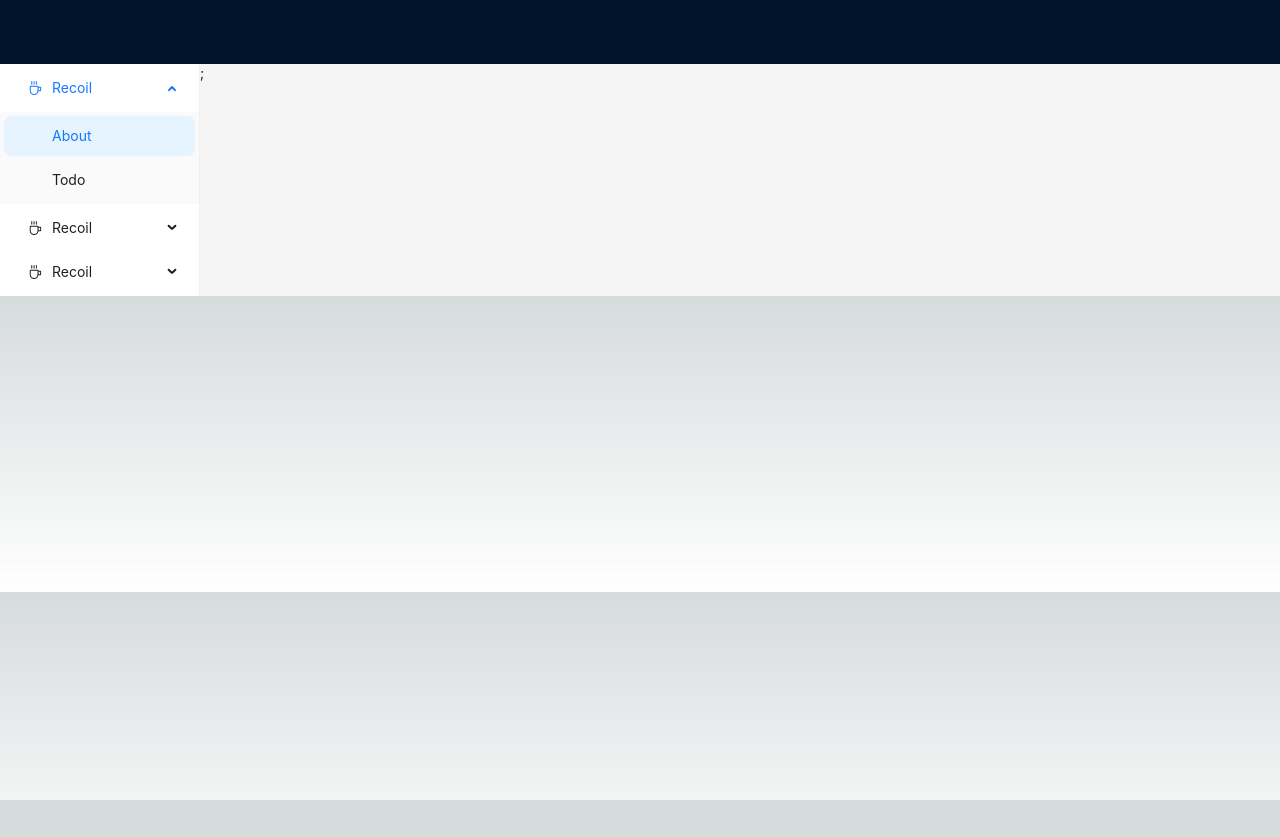
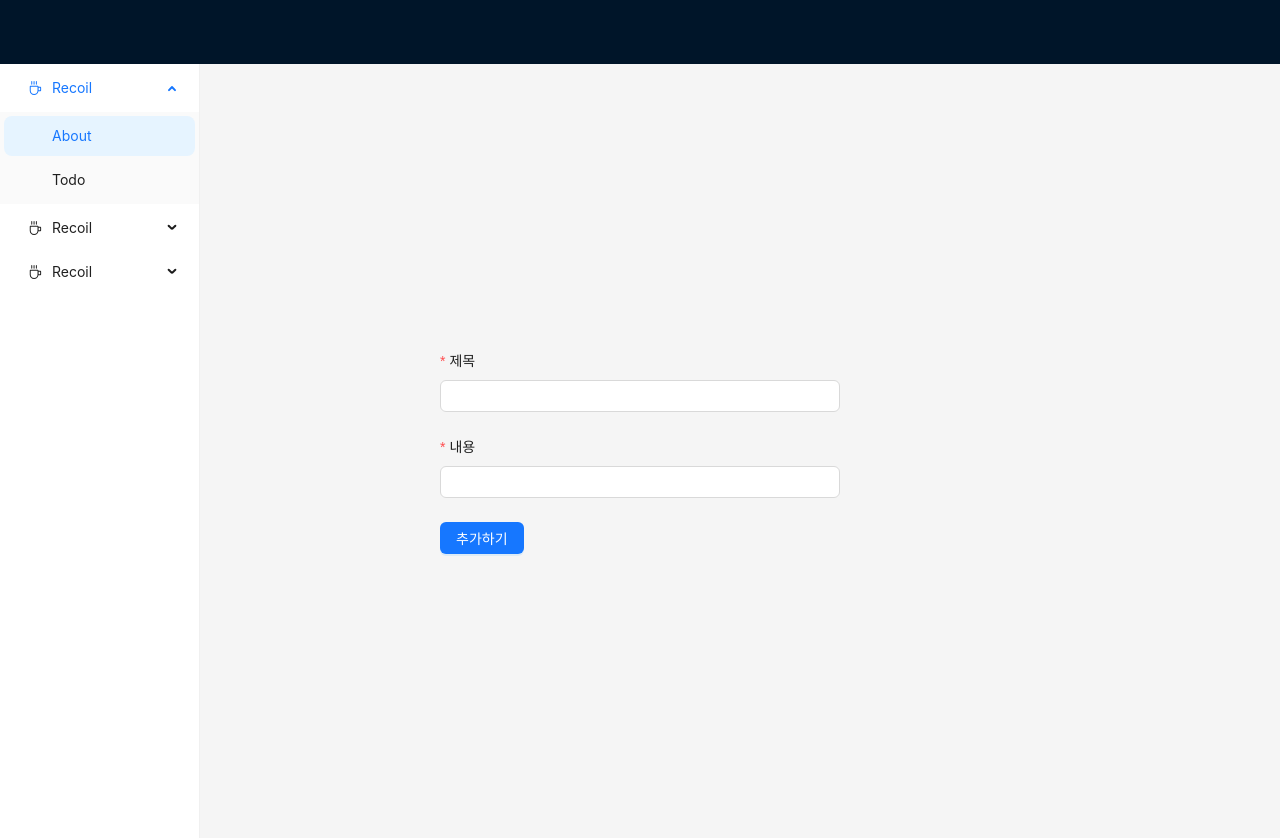
Before and after one commit to kordobby/tttodolist, a Next.js app: page /recoil/todo in a window 1280 px wide. Shown: the top 838 px of the page. Before the commit the page ends 800 px from the top, so only its background shows below. Built offline with nearby package versions, Linux system fonts and the light colour scheme.

Commit message:
add. form

```diff
--- a/src/pages/_app.tsx
+++ b/src/pages/_app.tsx
@@ -5,7 +5,7 @@ import Layout from "@/components/GNB/Layout/Layout";
 export default function App({ Component, pageProps }: AppProps) {
   return (
     <Layout stateType="recoil">
-      <Component {...pageProps} />;
+      <Component {...pageProps} />
     </Layout>
   );
 }
--- a/src/pages/index.tsx
+++ b/src/pages/index.tsx
@@ -14,7 +14,7 @@ export default function Home() {
         <meta name="viewport" content="width=device-width, initial-scale=1" />
         <link rel="icon" href="/favicon.ico" />
       </Head>
-      <main className={`${styles.main} ${inter.className}`}></main>
+      <main></main>
     </>
   );
 }
--- a/src/pages/recoil/todo/index.tsx
+++ b/src/pages/recoil/todo/index.tsx
@@ -1,7 +1,70 @@
 import { NextPage } from "next";
+import { Form, Input, Row, Button } from "antd";
 
 const TodoPage: NextPage = () => {
-  return <></>;
+  const [form] = Form.useForm();
+  const title = Form.useWatch("title", form);
+  const contents = Form.useWatch("contents", form);
+
+  const onAddTodo = () => {};
+
+  return (
+    <Row
+      style={{
+        display: "flex",
+        justifyContent: "center",
+        alignItems: "center",
+        height: "100vh",
+      }}
+    >
+      <Form
+        form={form}
+        name="recoil-todo"
+        labelCol={{ span: 6 }}
+        wrapperCol={{ span: 16 }}
+        onValuesChange={(changedValues, values) => {
+          console.log(values);
+        }}
+        layout="vertical"
+        style={{
+          width: 600,
+        }}
+        initialValues={{}}
+        autoComplete="off"
+        // labelAlign="left"
+      >
+        <Form.Item
+          label="제목"
+          name="title"
+          rules={[
+            {
+              required: true,
+              message: "오늘의 할 일은?",
+            },
+          ]}
+        >
+          <Input />
+        </Form.Item>
+        <Form.Item
+          label="내용"
+          name="contents"
+          rules={[
+            {
+              required: true,
+              message: "오늘의 할 일은?",
+            },
+          ]}
+        >
+          <Input />
+        </Form.Item>
+        <Form.Item label="">
+          <Button onClick={onAddTodo} type="primary" htmlType="submit">
+            추가하기
+          </Button>
+        </Form.Item>
+      </Form>
+    </Row>
+  );
 };
 
 export default TodoPage;
--- a/src/styles/globals.css
+++ b/src/styles/globals.css
@@ -1,9 +1,9 @@
 :root {
   --max-width: 1100px;
-  --border-radius: 12px;
-  --font-mono: ui-monospace, Menlo, Monaco, 'Cascadia Mono', 'Segoe UI Mono',
-    'Roboto Mono', 'Oxygen Mono', 'Ubuntu Monospace', 'Source Code Pro',
-    'Fira Mono', 'Droid Sans Mono', 'Courier New', monospace;
+  /* --border-radius: 12px;
+  --font-mono: ui-monospace, Menlo, Monaco, "Cascadia Mono", "Segoe UI Mono",
+    "Roboto Mono", "Oxygen Mono", "Ubuntu Monospace", "Source Code Pro",
+    "Fira Mono", "Droid Sans Mono", "Courier New", monospace;
 
   --foreground-rgb: 0, 0, 0;
   --background-start-rgb: 214, 219, 220;
@@ -37,11 +37,11 @@
   --callout-rgb: 238, 240, 241;
   --callout-border-rgb: 172, 175, 176;
   --card-rgb: 180, 185, 188;
-  --card-border-rgb: 131, 134, 135;
+  --card-border-rgb: 131, 134, 135; */
 }
 
 @media (prefers-color-scheme: dark) {
-  :root {
+  /* :root {
     --foreground-rgb: 255, 255, 255;
     --background-start-rgb: 0, 0, 0;
     --background-end-rgb: 0, 0, 0;
@@ -70,7 +70,7 @@
     --callout-border-rgb: 108, 108, 108;
     --card-rgb: 100, 100, 100;
     --card-border-rgb: 200, 200, 200;
-  }
+  } */
 }
 
 * {
@@ -86,18 +86,11 @@ body {
 }
 
 body {
-  color: rgb(var(--foreground-rgb));
-  background: linear-gradient(
-      to bottom,
-      transparent,
-      rgb(var(--background-end-rgb))
-    )
-    rgb(var(--background-start-rgb));
 }
 
 a {
-  color: inherit;
-  text-decoration: none;
+  /* color: inherit;
+  text-decoration: none; */
 }
 
 @media (prefers-color-scheme: dark) {
```
